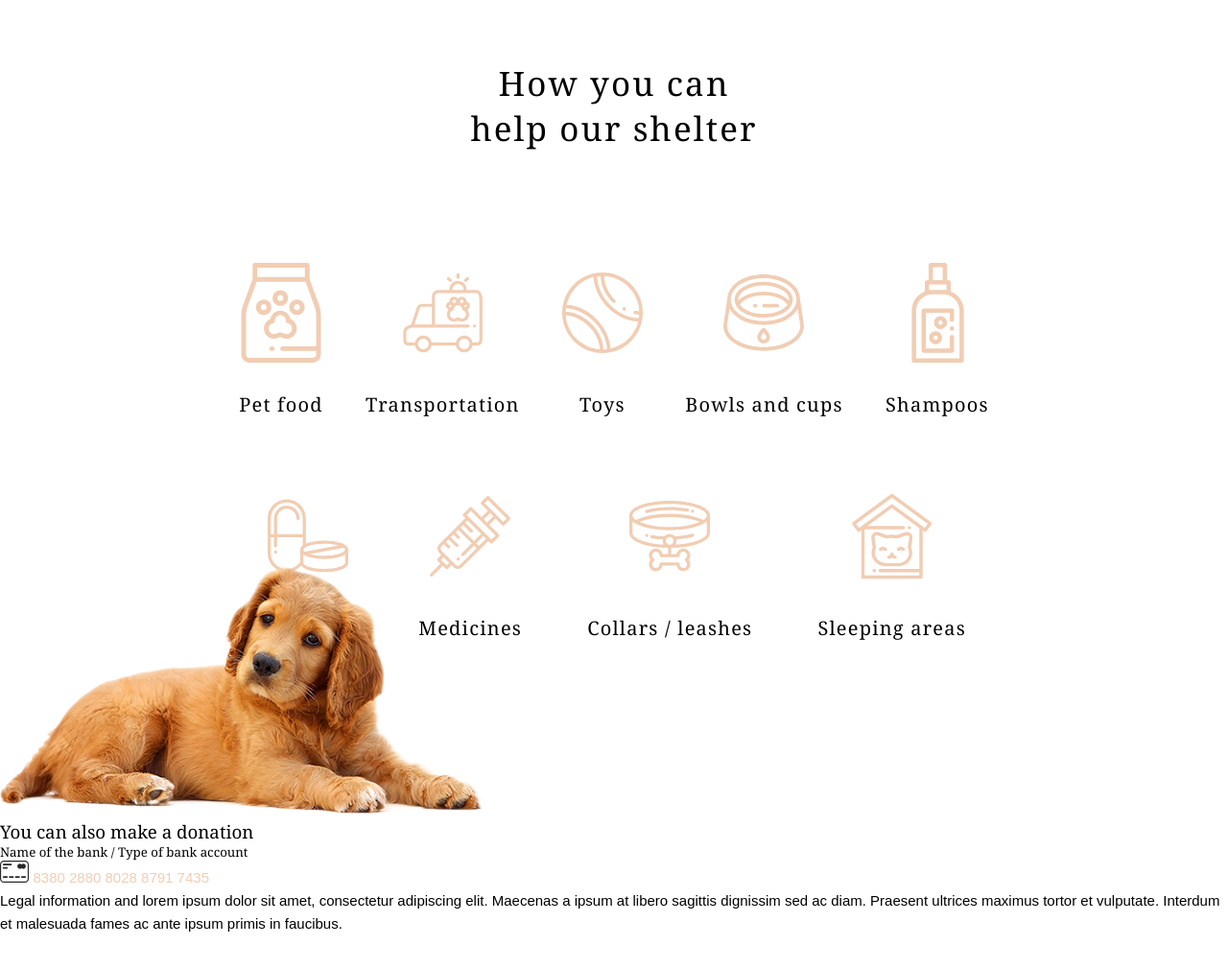
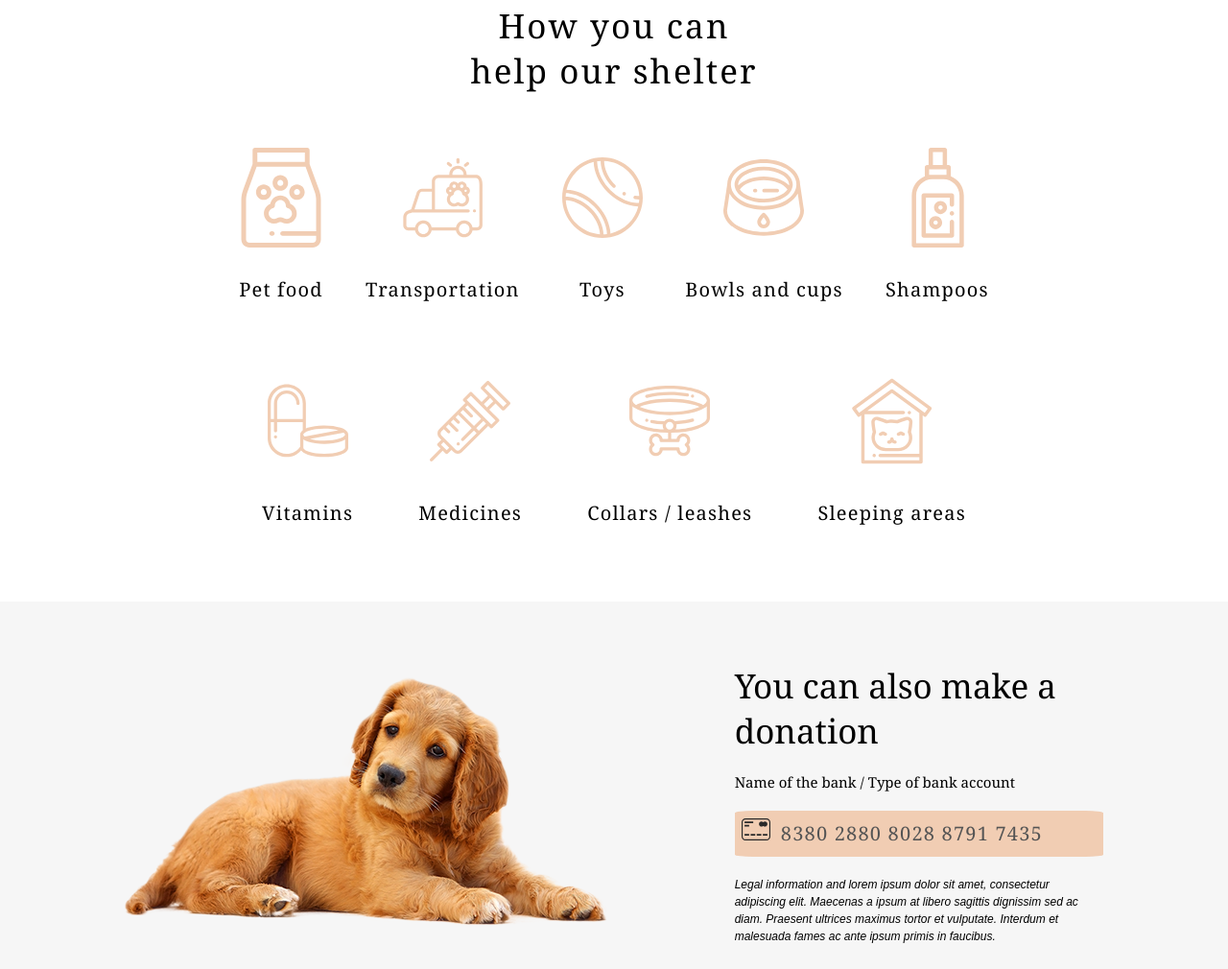
Before and after one commit to YuPodd/shelter, a plain HTML site: page pages/main/index.html in a window 1280 px wide. Shown: the part 2395-3405 px from the top of the page at 96% size. Drawn offline with Linux system fonts and the light colour scheme.

Commit message:
refactor: change styling donation section

```diff
--- a/pages/main/styles2.css
+++ b/pages/main/styles2.css
@@ -17,24 +17,20 @@ main {
   justify-content: center;
   flex-direction: column;
 }
-.about {
-  height: 588px;
+.about,
+.pets,
+.help,
+.donation {
+  padding: 5% 0;
 }
-.pets {
-  height: 877px;
+.pets, .donation {
   background: #f6f6f6;
 }
 
 .help {
-  height: 611px;
   background-color: #ffffff;
 }
-.donation {
-  height: 462px;
-}
-footer {
-  height: 350px;
-}
+
 header,
 footer {
   background-image: linear-gradient(
@@ -85,7 +81,7 @@ p {
 .card-number:hover,
 .arrow:hover {
   cursor: pointer;
-    background-color: #FDDCC4;
+  background-color: #fddcc4;
 }
 .wrapper-footer h4,
 a {
@@ -171,17 +167,13 @@ img#dog-header {
 }
 
 /* SECTION ABOUT */
-
-.about-image {
-  margin-top: 80px;
-  margin-left: 175px;
-  margin-right: 120px;
+.wrapper-about {
+  justify-content: space-evenly;
 }
 .about-text {
   display: flex;
   flex-direction: column;
   justify-content: center;
-  margin-top: 83px;
 }
 .about-text-main {
   width: 430px;
@@ -203,7 +195,6 @@ img#dog-header {
 .wrapper-pets h3 {
   text-align: center;
   align-self: center;
-  margin-top: 85px;
   width: 400px;
   font-size: 35px;
   letter-spacing: 2.1px;
@@ -262,38 +253,26 @@ button.learn_more {
 /* SECTION HELP */
 .wrapper-help h3 {
   text-align: center;
-    margin-top: 85px;
   width: 310px;
   font-size: 35px;
   letter-spacing: 2.1px;
 }
-.wrapper-help{
+.wrapper-help {
   flex-direction: column;
   align-items: center;
 }
-.help-content{
+.help-content {
   max-width: 70%;
   display: flex;
   flex-direction: row;
   justify-content: space-evenly;
-    margin-top: 5%;
   flex-wrap: wrap;
 }
-/* .help-content-1st-row {
-    display: flex;
-    justify-content: space-between;
-    margin-top: 5%;
-}
-.help-content-2nd-row {
-    display: flex;
-    justify-content: space-around;
-    margin-top: 10%;
-} */
+
 .help-content-item h4 {
   font-size: 20px;
   letter-spacing: 1.2px;
   margin-top: 30px;
-
 }
 
 .help-content-item {
@@ -303,7 +282,56 @@ button.learn_more {
   padding: 15px;
   margin-top: 5%;
 }
-.help-content-item img{
+.help-content-item img {
   width: 84px;
   height: 104px;
 }
+/* DONATION */
+#donation {
+  display: flex;
+  justify-content: center;
+}
+
+.wrapper-donation {
+  display: flex;
+  flex-direction: row;
+  align-items: center;
+  justify-content: space-evenly;
+}
+
+.text-donation {
+  width: 30%;
+}
+
+.text-donation > h3 {
+  font-size: 35px;
+}
+
+.text-donation > h5 {
+  font-size: 15px;
+}
+
+.card-number {
+  background: #f1cdb3;
+  border-radius: 5%;
+  padding: 2%;
+}
+
+.card-number > a {
+  text-decoration: none;
+  font-size: 20px;
+  font-family: Georgia, serif;
+  letter-spacing: 0.06em;
+  color: #545454;
+  margin-left: 6px;
+}
+
+p.italic {
+  font-style: italic;
+  font-size: 12px;
+  line-height: 18px;
+}
+
+.space-top {
+  margin-top: 20px;
+}
```
Lines whose indentation alone changed are shown as unchanged.
